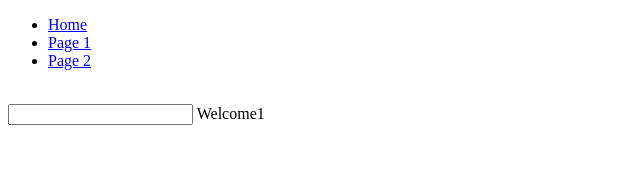
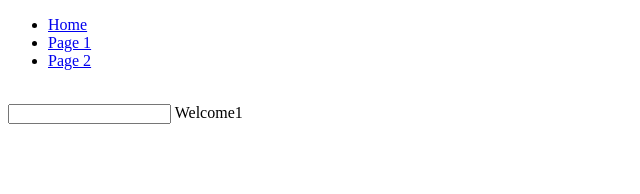
Before and after one commit to tiagomatosweb/cloudflare-pages, a Nuxt app: page / in a window 1280 px wide. Shown: the top 194 px of the page, without its empty margins (0-640 px from the left). Built offline with nearby package versions, Linux system fonts and the light colour scheme.

Commit message:
View port test 4

```diff
--- a/pages/index.vue
+++ b/pages/index.vue
@@ -1,10 +1,16 @@
 <template>
   <div>
-    <input type="text" class="bg-gray-400">
+    <input type="text" class="input">
     Welcome1
     <br/>
   </div>
 </template>
 
+<style>
+.input {
+  font-size: 12px;
+}
+</style>
+
 <script setup>
 </script>
```
